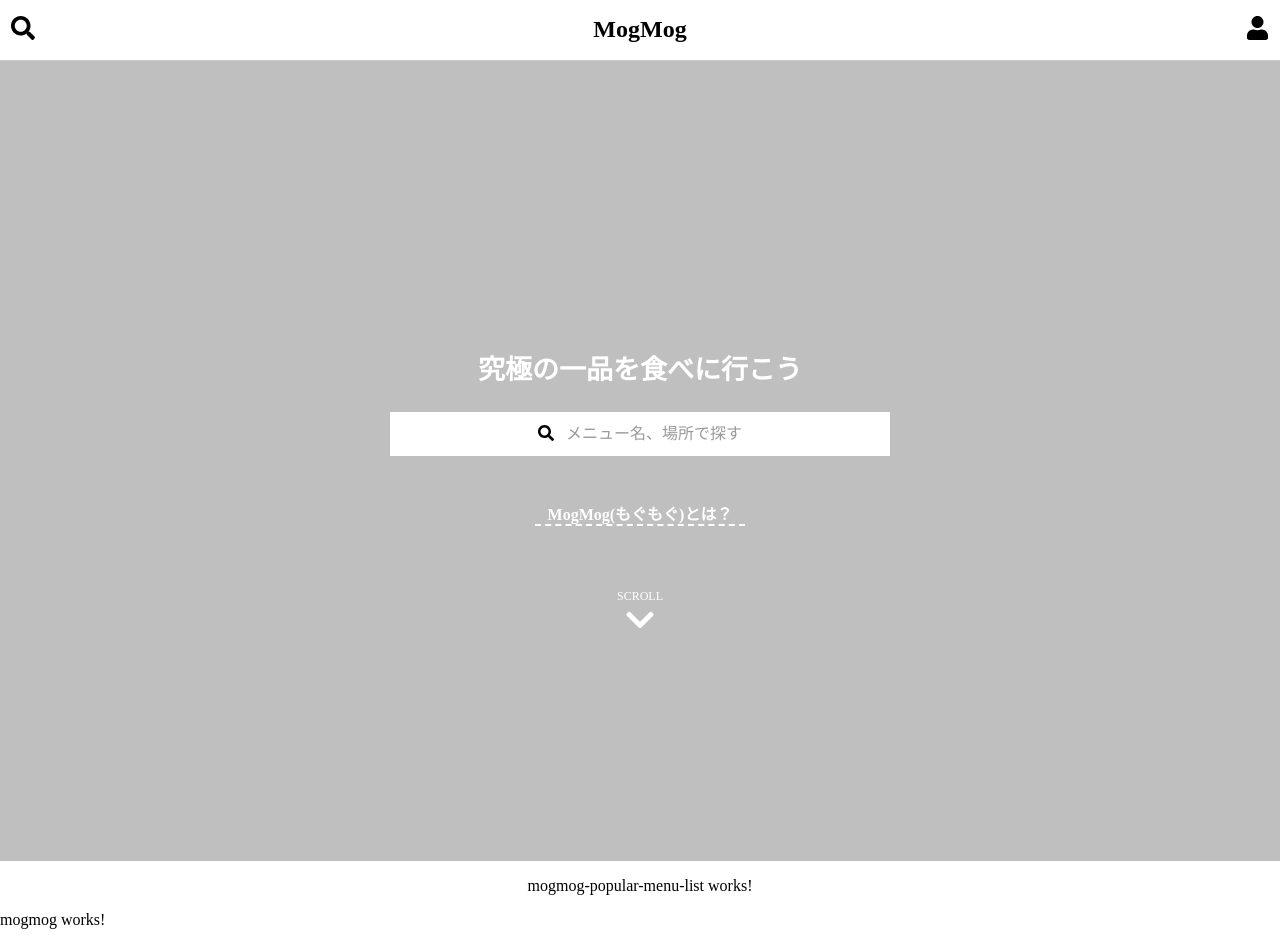
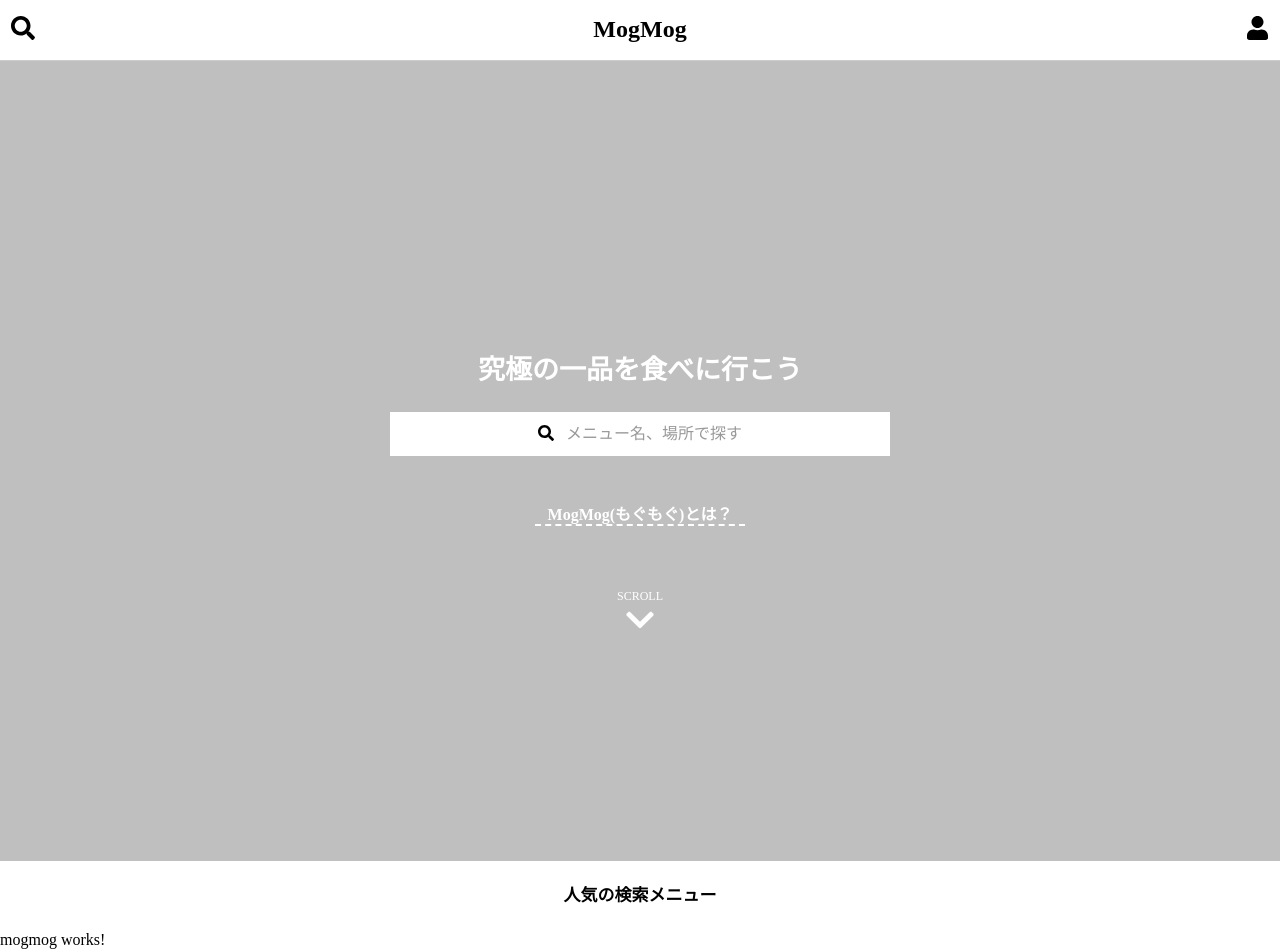
Before and after one commit to kasaharu/trace-on, an Angular app: page /mogmog in a window 1280 px wide. Shown: the top 952 px of the page. Built offline with nearby package versions, Linux system fonts and the light colour scheme.

Commit message:
MogmogPopularMenuListComponent に header 領域を表示

```diff
--- a/src/app/components/mogmog-popular-menu-list/mogmog-popular-menu-list.component.html
+++ b/src/app/components/mogmog-popular-menu-list/mogmog-popular-menu-list.component.html
@@ -1,3 +1,3 @@
-<p>
-  mogmog-popular-menu-list works!
-</p>
+<div class="mogmog-popular-menu-list-ly">
+  <div class="block-header">人気の検索メニュー</div>
+<div>
--- a/src/app/components/mogmog-popular-menu-list/mogmog-popular-menu-list.component.scss
+++ b/src/app/components/mogmog-popular-menu-list/mogmog-popular-menu-list.component.scss
@@ -1 +1,7 @@
-/* Only comment */
+.mogmog-popular-menu-list-ly {
+  .block-header {
+    font-size: 17px;
+    font-weight: bold;
+    margin: 25px 0;
+  }
+}
```
